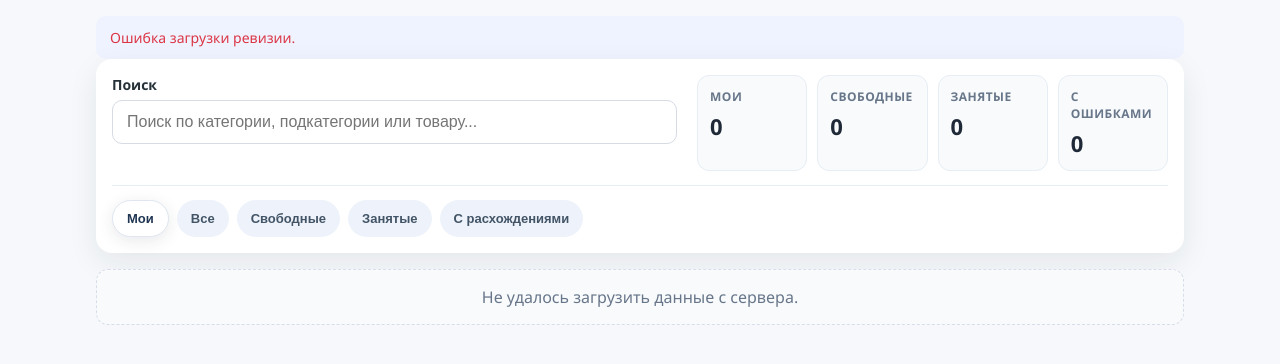
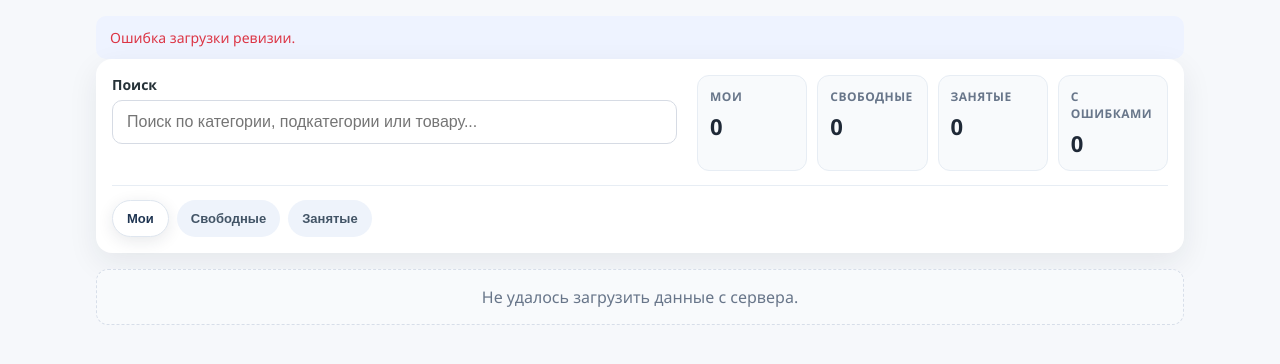
Before and after one commit to Broft4/smart-inventory, a Python web app: template templates/index.html in a window 1280 px wide. Shown: the part 229-593 px from the top of the page. Run offline with Jinja, Linux system fonts and the light colour scheme; the template is opened without the code that fills it, so the values that code supplies are empty.

Commit message:
Бета 0.6

```diff
--- a/templates/index.html
+++ b/templates/index.html
@@ -78,10 +78,8 @@
                 <div class="employee-view-switch" id="employee-view-switch">
 
                     <button type="button" class="employee-view-btn active" data-employee-filter="mine">Мои</button>
-                    <button type="button" class="employee-view-btn" data-employee-filter="all">Все</button>
                     <button type="button" class="employee-view-btn" data-employee-filter="free">Свободные</button>
                     <button type="button" class="employee-view-btn" data-employee-filter="busy">Занятые</button>
-                    <button type="button" class="employee-view-btn" data-employee-filter="problem">С расхождениями</button>
                 </div>
             </section>
 
```
